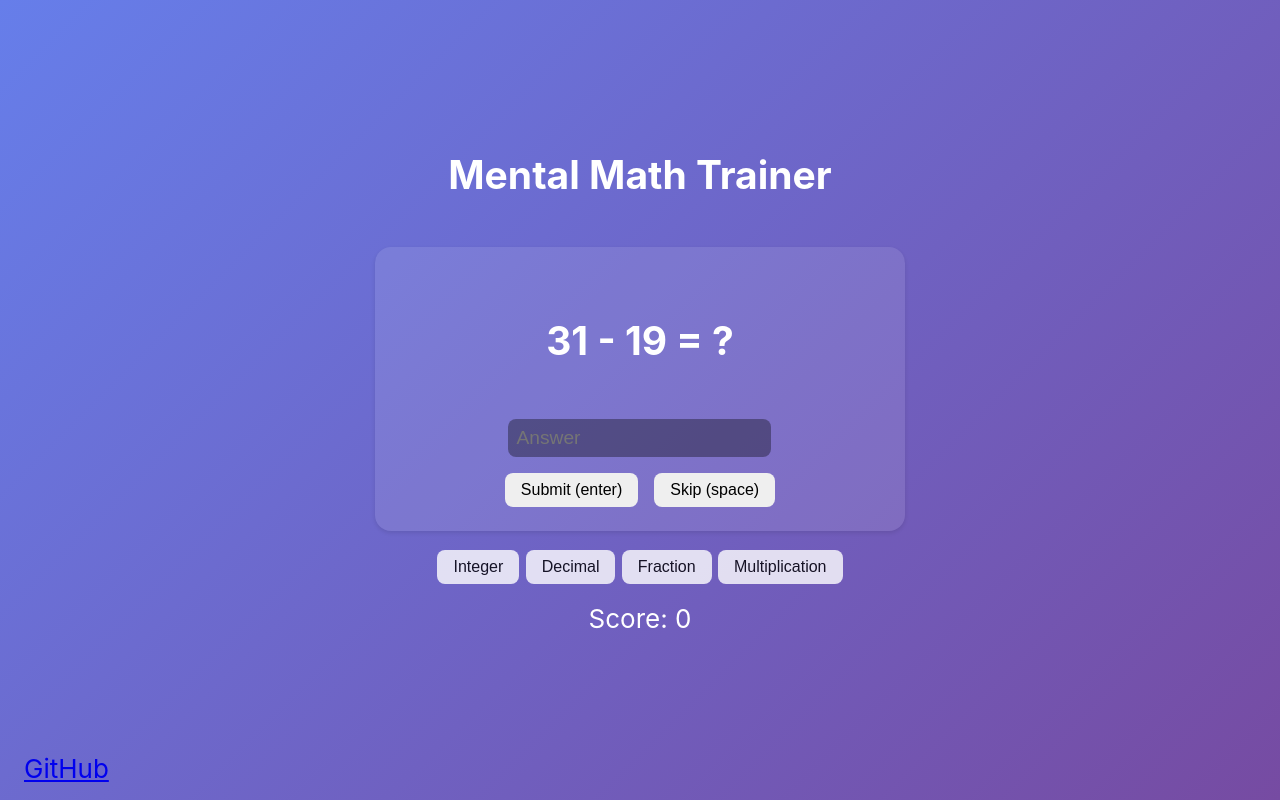
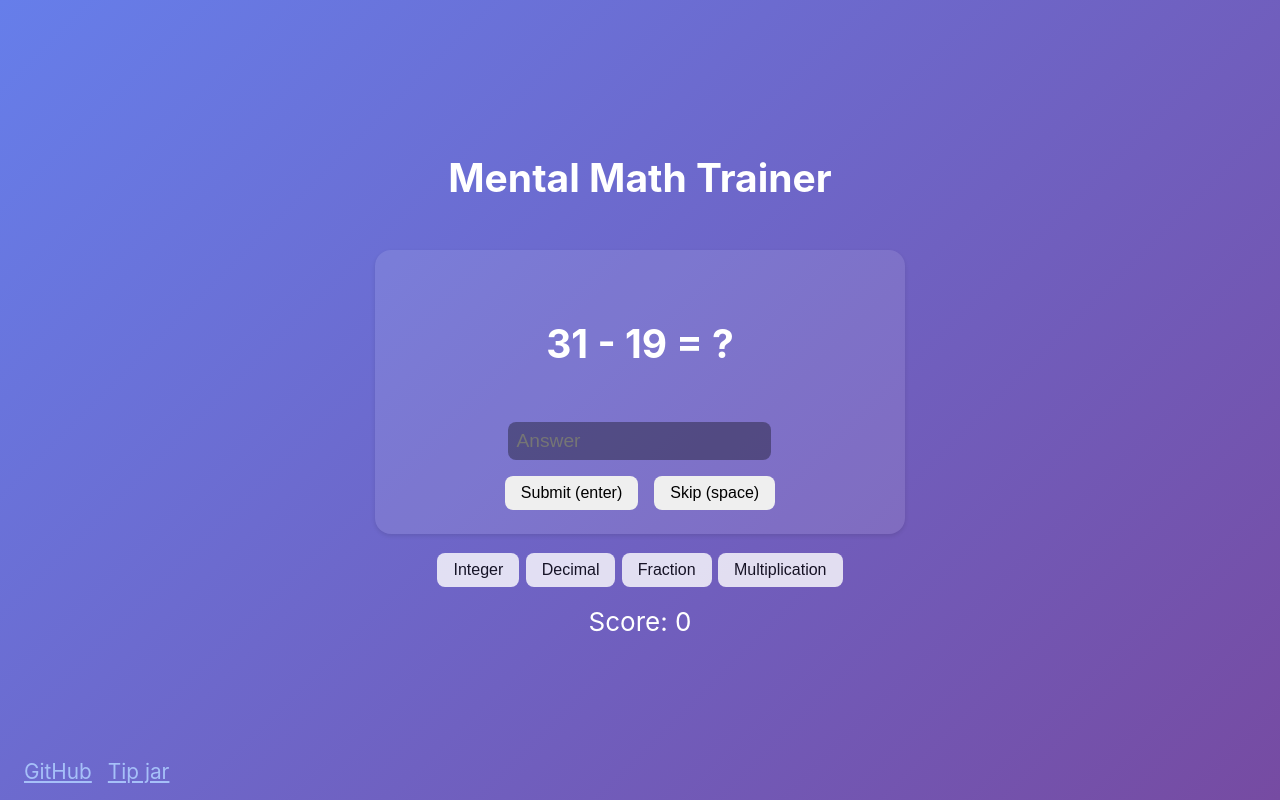
Before and after one commit to maanbanaan/mental-math-app, a React (Create React App) app in the folder react-app/: page / in a window 1280 px wide. Built offline with nearby package versions, Linux system fonts and the light colour scheme.

Commit message:
updated footer

```diff
--- a/react-app/src/components/Footer.tsx
+++ b/react-app/src/components/Footer.tsx
@@ -9,6 +9,7 @@ const Footer: React.FC<FooterProps> = ({ }) => {
     return (
         <div className="footer">
             <a href="https://github.com/maanbanaan/mental-math-app">GitHub</a>
+            <a href="https://www.paypal.com/ncp/payment/389TL2FRZYWAC">Tip jar</a>
         </div>
     );
 };
--- a/react-app/src/styles/Footer.css
+++ b/react-app/src/styles/Footer.css
@@ -1,3 +1,5 @@
+@import 'colors.css';
+
 .footer {
     display: flex;
     align-items: center;
@@ -5,4 +7,10 @@
     width: 100%;
     padding: 1rem 1.5rem;
     box-sizing: border-box;
+    font-size: 0.8em;
 }
+
+.footer a {
+    margin-right: 1rem;
+    color: #a6c0f8;
+}
--- a/react-app/src/styles/colors.css
+++ b/react-app/src/styles/colors.css
@@ -34,4 +34,5 @@
     --text-primary: var(--neutral-900);
     --text-secondary: var(--neutral-600);
     --text-disabled: var(--neutral-400);
+    --text-link: #a6c0f8;
 }
```
